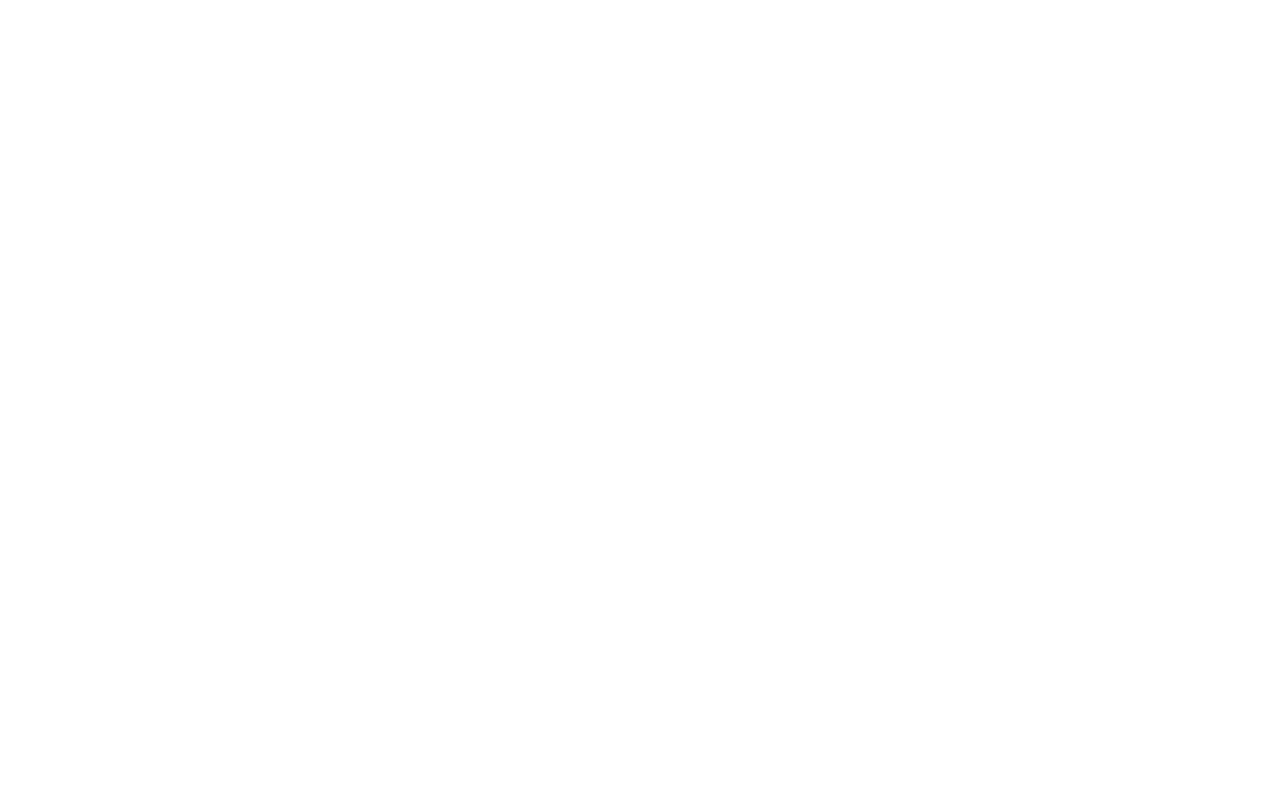
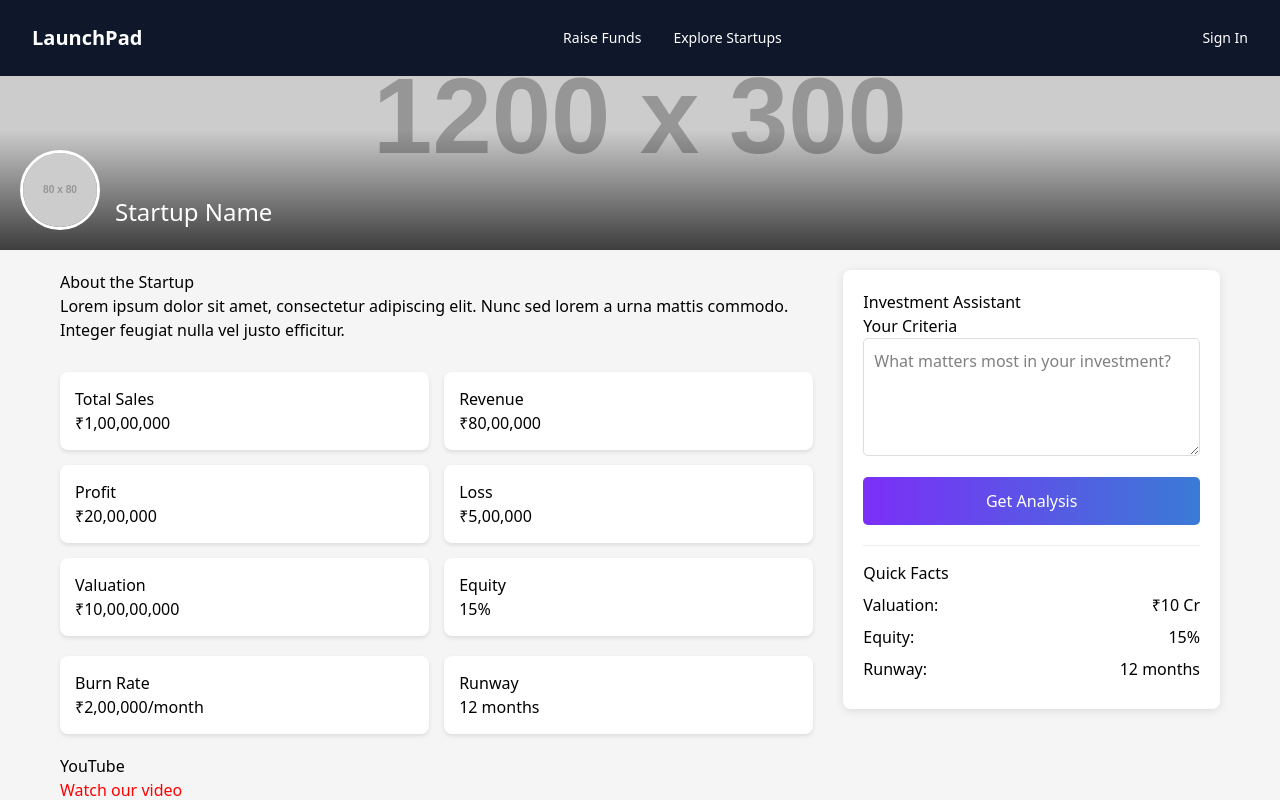
Before and after one commit to pawar-kaustubh/launchpad, a React (Vite) app in the folder client/: page /startd in a window 1280 px wide. Before the commit this address had no page. Shown: the top 800 px of the page. Built offline with nearby package versions, Linux system fonts and the light colour scheme.

Commit message:
startup Details updated

```diff
--- a/client/src/App.jsx
+++ b/client/src/App.jsx
@@ -1,15 +1,15 @@
 import React from "react";
-import {  Route, Routes } from "react-router-dom";
+import { Route, Routes } from "react-router-dom";
 import Home from "./pages/Home";
 import SignIn from "./pages/SignIn";
+import StartUpDetails from "./pages/StartupDetails"
 
 export default function App() {
   return (
-
-      <Routes>
-        <Route path="/" element={<Home />} />
-        <Route path="/signin" element={<SignIn />} />
-      </Routes>
-
+    <Routes>
+      <Route path="/" element={<Home />} />
+      <Route path="/signin" element={<SignIn />} />
+      <Route path="/startd" element={<StartUpDetails />} />
+    </Routes>
   );
 }
--- a/client/src/pages/StartUpDetails.jsx
+++ b/client/src/pages/StartUpDetails.jsx
@@ -370,4 +370,5 @@ const StartUpDetails = () => {
   );
 };
 
+
 export default StartUpDetails;
```
